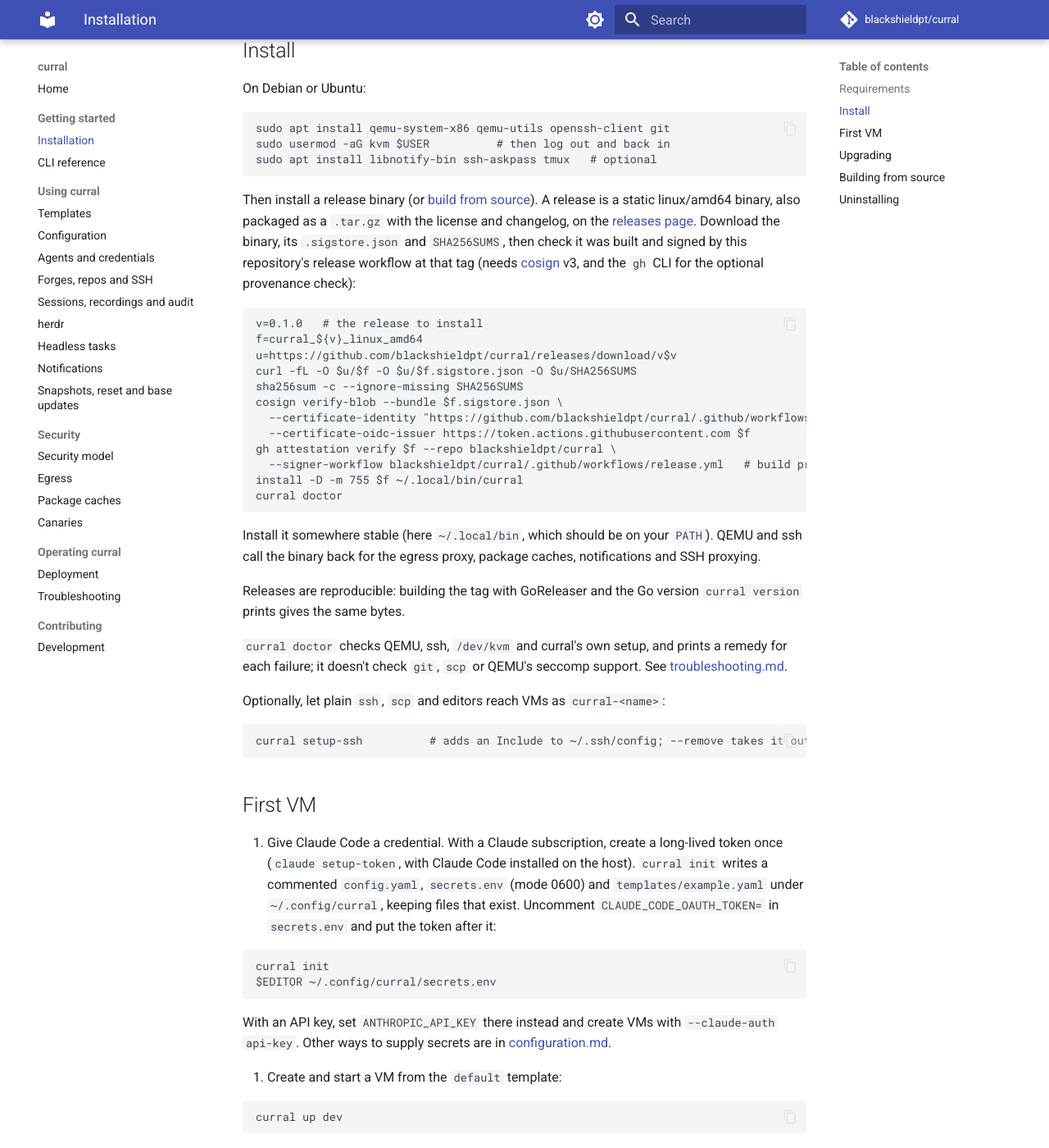
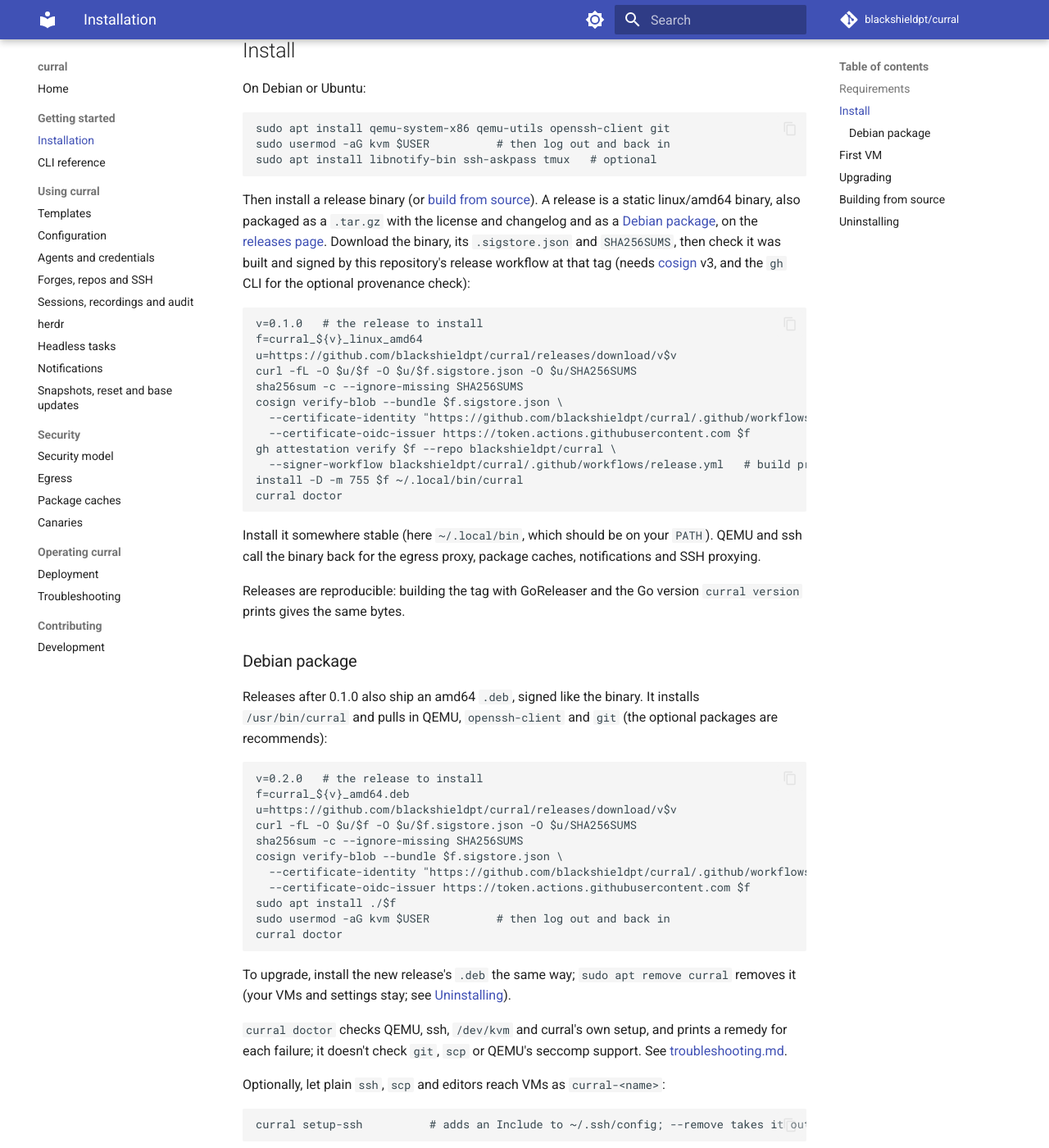
Before and after one commit to blackshieldpt/catchpen, an MkDocs documentation site: the page built from docs/installation.md, in a window 1280 px wide and 1400 px high, scrolled down 747 px. Shown: the whole window at 82% size. Built offline with MkDocs 1.6.1 and Material for MkDocs 9.7.7, drawn with Linux system fonts in a browser that asks for light colours; comment, search, counter and statistics services are not loaded; some of the changed text lies outside the part shown.

Commit message:
Ship an amd64 .deb with each release

````diff
--- a/docs/installation.md
+++ b/docs/installation.md
@@ -33,7 +33,7 @@ sudo apt install libnotify-bin ssh-askpass tmux   # optional
 
 Then install a release binary (or [build from source](#building-from-source)). A release
 is a static linux/amd64 binary, also packaged as a `.tar.gz` with the license and
-changelog, on the [releases page](https://github.com/blackshieldpt/curral/releases).
+changelog and as a [Debian package](#debian-package), on the [releases page](https://github.com/blackshieldpt/curral/releases).
 Download the binary, its `.sigstore.json` and `SHA256SUMS`, then check it was built and
 signed by this repository's release workflow at that tag (needs
 [cosign](https://docs.sigstore.dev/cosign/system_config/installation/) v3, and the `gh`
@@ -60,6 +60,29 @@ proxying.
 
 Releases are reproducible: building the tag with GoReleaser and the Go version
 `curral version` prints gives the same bytes.
+
+### Debian package
+
+Releases after 0.1.0 also ship an amd64 `.deb`, signed like the binary. It installs
+`/usr/bin/curral` and pulls in QEMU, `openssh-client` and `git` (the optional packages
+are recommends):
+
+```
+v=0.2.0   # the release to install
+f=curral_${v}_amd64.deb
+u=https://github.com/blackshieldpt/curral/releases/download/v$v
+curl -fL -O $u/$f -O $u/$f.sigstore.json -O $u/SHA256SUMS
+sha256sum -c --ignore-missing SHA256SUMS
+cosign verify-blob --bundle $f.sigstore.json \
+  --certificate-identity "https://github.com/blackshieldpt/curral/.github/workflows/release.yml@refs/tags/v$v" \
+  --certificate-oidc-issuer https://token.actions.githubusercontent.com $f
+sudo apt install ./$f
+sudo usermod -aG kvm $USER          # then log out and back in
+curral doctor
+```
+
+To upgrade, install the new release's `.deb` the same way; `sudo apt remove curral`
+removes it (your VMs and settings stay; see [Uninstalling](#uninstalling)).
 
 `curral doctor` checks QEMU, ssh, `/dev/kvm` and curral's own setup, and prints a remedy
 for each failure; it doesn't check `git`, `scp` or QEMU's seccomp support. See
@@ -120,7 +143,8 @@ one, then restart the daemon if it is installed:
 systemctl --user restart curral
 ```
 
-`curral version` prints what you run. To upgrade a source build, see
+`curral version` prints what you run. With the `.deb`, see
+[Debian package](#debian-package). To upgrade a source build, see
 [Building from source](#building-from-source).
 
 Run `curral daemon install` again instead if the binary moved. Check the
@@ -156,7 +180,7 @@ curral daemon uninstall              # if installed
 curral ls                            # then: curral destroy -y <name>... for each VM
 curral pool drain
 curral setup-ssh --remove
-rm ~/.local/bin/curral
+rm ~/.local/bin/curral               # or: sudo apt remove curral
 rm -rf ~/.config/curral ~/.local/share/curral ~/.cache/curral
 ```
 
````
Also changed, not shown: .goreleaser.yaml (+26 -0 lines), CHANGELOG.md (+2 -0 lines), docs/development.md (+4 -3 lines), 1 other file.
